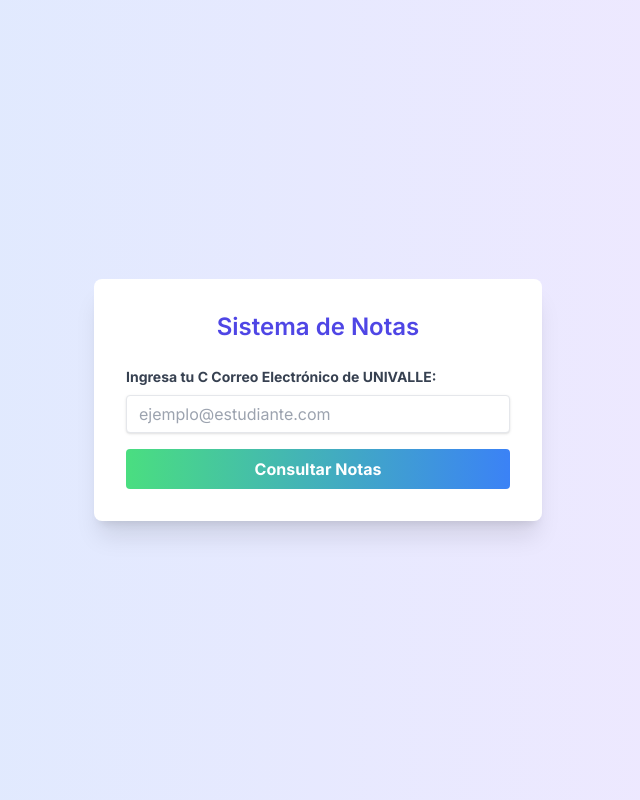
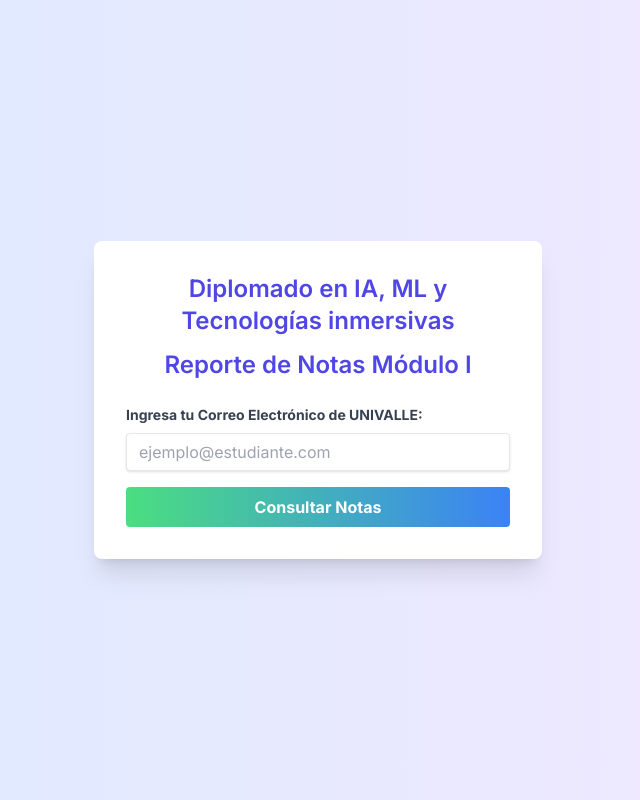
Before and after one commit to IAHeb/IAHeb.github.io, a plain HTML site: page index.html in a window 1280 px wide. Shown: the whole page, without its empty margins (322-962 px from the left). Drawn offline with nearby package versions, Linux system fonts and the light colour scheme.

Commit message:
Update index.html

```diff
--- a/index.html
+++ b/index.html
@@ -28,9 +28,10 @@
 </head>
 <body class="bg-gradient-to-r from-blue-100 to-purple-100 flex justify-center items-center min-h-screen p-4">
     <div class="bg-white rounded-lg shadow-xl p-8 w-full max-w-md transition-transform hover:scale-105">
-        <h1 class="text-2xl font-semibold text-indigo-600 text-center mb-6">Sistema de Notas</h1>
+        <h1 class="text-2xl font-semibold text-indigo-600 text-center mb-3">Diplomado en IA, ML y Tecnologías inmersivas</h1>
+        <h2 class="text-2xl font-semibold text-indigo-600 text-center mb-6">Reporte de Notas Módulo I</h2>
         <div class="mb-4">
-            <label for="email" class="block text-gray-700 text-sm font-bold mb-2">Ingresa tu C Correo Electrónico de UNIVALLE:</label>
+            <label for="email" class="block text-gray-700 text-sm font-bold mb-2">Ingresa tu Correo Electrónico de UNIVALLE:</label>
             <input type="email" id="email" placeholder="ejemplo@estudiante.com" class="shadow appearance-none border rounded w-full py-2 px-3 text-gray-700 leading-tight focus:outline-none focus:shadow-outline">
         </div>
         <button id="consultarBtn" class="bg-gradient-to-r from-green-400 to-blue-500 hover:from-green-500 hover:to-blue-600 text-white font-bold py-2 px-4 rounded focus:outline-none focus:shadow-outline w-full transition duration-300 ease-in-out">
```
